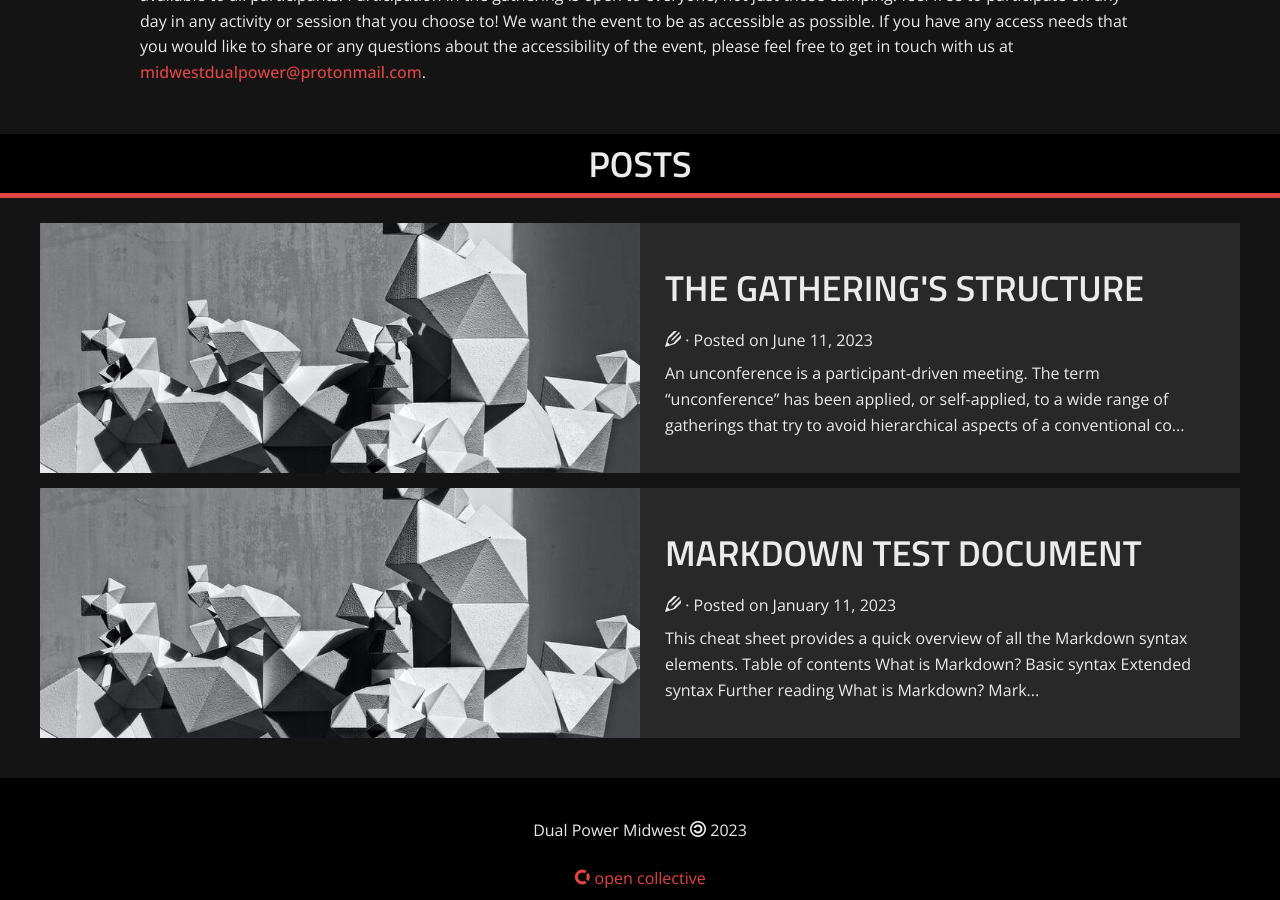
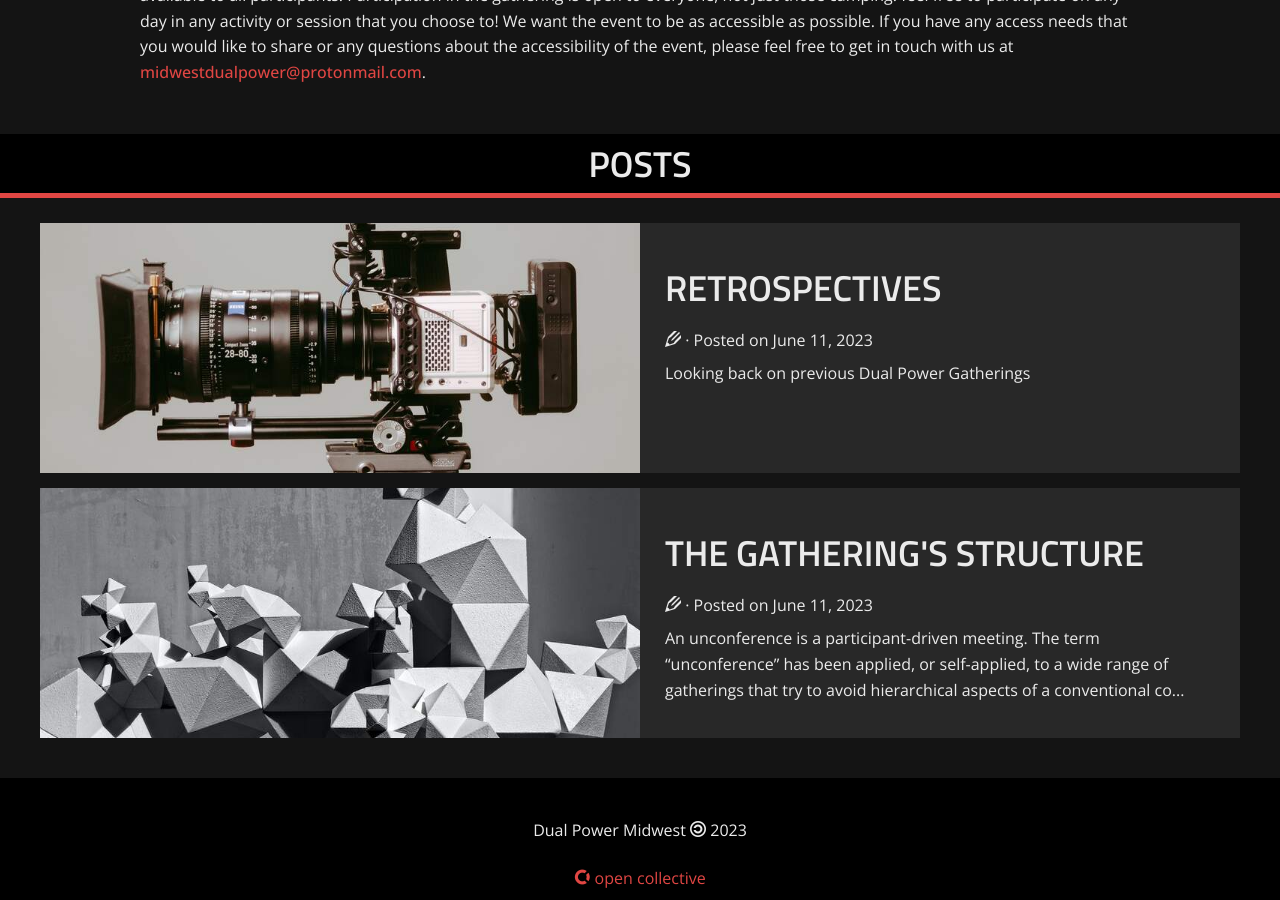
Before and after one commit to dpgmidwest/dev-website, a Jekyll site: the page built from index.html, in a window 1280 px wide and 900 px high, scrolled down 2029 px. Built offline with Jekyll 4.4.1, drawn with Linux system fonts in a browser that asks for light colours; some web fonts are replaced; the list of posts is cut into pages by our own code.

Commit message:
new post

````diff
--- a/_includes/post_aggregation.html
+++ b/_includes/post_aggregation.html
@@ -9,7 +9,12 @@
                 {% if post.icon %}<i class="ico-{{ post.icon }}"></i>
                 {% else %}<i class="ico-pencil"></i>{% endif %} &middot; Posted on {{ post.date | date: "%B %-d, %Y" }}
             </p>
-            <p class="preview-summary" aria-hidden="true">{{ post.content | strip_html | truncate:200 }}</p>
+            {% if post.subtitle %}
+                <p class="preview-summary">{{ post.subtitle }}</p>
+            {% else %}
+                <p class="preview-summary" aria-hidden="true">{{ post.content | strip_html | truncate:200 }}</p>
+            {% endif %}
+
         </div>
     </div>
 {% endfor %}
--- a/_posts/2023-01-11-test.md
+++ /dev/null
@@ -1,281 +0,0 @@
----
-layout: post
-title: Markdown Test Document
-thumbnail: /images/ricardo-gomez-angel-ZUwXnS7K7Ok-unsplash.jpg
----
-
-This cheat sheet provides a quick overview of all the Markdown syntax elements.
-
-## Table of contents
-{: .no_toc .text-delta }
-
-1. TOC
-{: toc }
-
-## What is Markdown?
-
-Markdown is a lightweight and easy-to-use markup language for web writers. Markdown allows you to add formatting elements to plaintext documents and then convert them to structurally valid HTML.
-
-Markdown syntax can be divided into two broad categories. These categories are (1) basic syntax outlined in the original design document and (2) extension of basic syntax for added capability and features.
-
-Refer to [Markdown cheat sheet](https://www.markdownguide.org/cheat-sheet/) for more examples.
-
-## Basic syntax
-
-These elements are defined in the original Markdown design document and can be used in all Markdown applications.
-
-Detailed information and examples can be fount at [basic syntax guide](https://www.markdownguide.org/basic-syntax/).
-
-### Headings
-{: .no_toc }
-
-
-### Paragraph
-{: .no_toc }
-
-<div class="code-example" markdown="1">
-Here's a paragraph.
-</div>
-
-### Line break
-{: .no_toc }
-
-<div class="code-example" markdown="1">
-Here's another one
-with a line break.
-</div>
-
-
-### Bold
-{: .no_toc }
-
-<div class="code-example" markdown="1">
-**bold text**
-__bold also__
-</div>
-
-### Italic
-{: .no_toc }
-
-<div class="code-example" markdown="1">
-*italic text*
-_italic also_
-</div>
-
-### Blockquote
-{: .no_toc }
-
-<div class="code-example" markdown="1">
-> blockquote text
-</div>
-
-
-### Ordered list
-{: .no_toc }
-
-<div class="code-example" markdown="1">
-1. Item 1
-1. Item 2
-    1. Item 2a
-    1. Item 2b
-1. Item 3
-</div>
-
-### Unordered list
-{: .no_toc }
-
-<div class="code-example" markdown="1">
-- Item
-- Item
-    - Indented item
-    - Indented item
-- Item
-</div>
-
-### Inline code
-{: .no_toc }
-
-<div class="code-example" markdown="1">
-This is an inline `code`.
-</div>
-
-
-### Horizontal rule
-{: .no_toc }
-
-<div class="code-example" markdown="1">
-Here's some text.
-
----
-
-Here's more text.
-</div>
-
-
-### Link
-{: .no_toc }
-
-<div class="code-example" markdown="1">
-[title](https://www.example.com)
-</div>
-
-### Image
-{: .no_toc }
-
-<div class="code-example" markdown="1">
-![Git Branching](https://guides.github.com/activities/hello-world/branching.png)
-</div>
-
-## Extended syntax
-
-These elements provide additional features by extending the basic syntax. Not all Markdown applications support these elements and each `Markdown Flavor` differs slightly.
-
-Note that GitHub.com uses its own version of the Markdown syntax called [GitHub Flavored Markdown](https://guides.github.com/features/mastering-markdown/#GitHub-flavored-markdown) and some features are only available in the issues and pull requests.
-
-Refer to [Jekyll Markdown coverage](https://www.markdownguide.org/tools/jekyll/) for a list of supported elements.
-
-Detailed information and examples can be fount at [extended syntax guide](https://www.markdownguide.org/extended-syntax/).
-
-### Table
-{: .no_toc }
-
-| Syntax    | Description |
-| --------- | ----------- |
-| Header    | Title       |
-| Paragraph | Text        |
-
-
-### Fenced code block
-{: .no_toc }
-
-```
-{
-    "firstName": "John",
-    "lastName": "Doe",
-    "age": 25
-}
-```
-
-### Syntax highlighting
-{: .no_toc }
-
-```json
-{
-    "firstName": "John",
-    "lastName": "Doe",
-    "age": 25
-}
-```
-
-### Footnote
-{: .no_toc }
-
-<div class="code-example" markdown="1">
-Here's a sentence with a footnote reference. [^1]
-
-[^1]: This is the footnote.
-</div>
-### Abbreviation
-{: .no_toc }
-
-<div class="code-example" markdown="1">
-*[SMTP]: Simple Mail Transfer Protocol
-The SMTP is a communication protocol for email transmission.
-</div>
-
-### Heading ID
-{: .no_toc }
-
-<div class="code-example" markdown="1">
-### Awesome Heading {#custom-id}
-{: .no_toc }
-</div>
-
-
-### Definition list
-{: .no_toc }
-
-**Caution**
-{: .label .label-yellow .text-red}
-
-<div class="code-example" markdown="1">
-Not supported by Jekyll.
-{: .text-red-200 }
-</div>
-
-
-### Strikethrough
-{: .no_toc }
-
-<div class="code-example" markdown="1">
-~~~text~~~
-</div>
-
-
-### Task list
-{: .no_toc }
-
-<div class="code-example" markdown="1">
-- [x] Read the Markdown guide
-- [ ] Review the style guide
-- [ ] Stay awesome!
-</div>
-
-### Emoji characters
-{: .no_toc }
-
-<div class="code-example" markdown="1">
-👍🤓
-</div>
-
-
-### Emoji shortcodes
-{: .no_toc }
-
-**Caution**
-{: .label .label-yellow .text-red}
-
-<div class="code-example" markdown="1">
-Not supported by Jekyll.
-{: .text-red-200 }
-</div>
-
-### Automatic URL linking
-{: .no_toc }
-
-**Caution**
-{: .label .label-yellow .text-red}
-
-<div class="code-example" markdown="1">
-Not supported by Jekyll.
-{: .text-red-200 }
-</div>
-
-### Disabling automatic URL linking
-{: .no_toc }
-
-**Caution**
-{: .label .label-yellow .text-red}
-
-<div class="code-example" markdown="1">
-Not supported by Jekyll.
-{: .text-red-200 }
-</div>
-
-### HTML
-{: .no_toc }
-
-<div class="code-example">
-    <div>
-        <p>HTML test paragraph.</p>
-    </div>
-</div>
-
-
-## Further reading
-
-[The Markdown Guide](https://www.markdownguide.org/getting-started/) provides a detailed overview of Markdown, how it works, and what can be done with it.
-
-Hands on Markdown experience can be achieved by completing [The Markdown Tutorial](https://www.markdowntutorial.com) or simply experimenting with online editors such as [StackEdit](https://stackedit.io).
-
-A collection of awesome markdown goodies (libraries, services, editors, tools, cheatsheets, etc.) can be found at [Awesome Markdown Repo](https://github.com/mundimark/awesome-markdown) on GitHub.
--- /dev/null
+++ b/_posts/2023-06-11-retrospectives.md
@@ -0,0 +1,6 @@
+---
+layout: post
+title: Retrospectives
+subtitle: Looking back on previous Dual Power Gatherings
+thumbnail: /images/josh-miller-CpZzU7w4Cz4-unsplash.jpg
+---
````
Also changed, not shown: images/2967188-3c004ad6.png (deleted), images/2967188.png (deleted), images/9058847-0b95502d.png (deleted), images/9058847.png (deleted).
